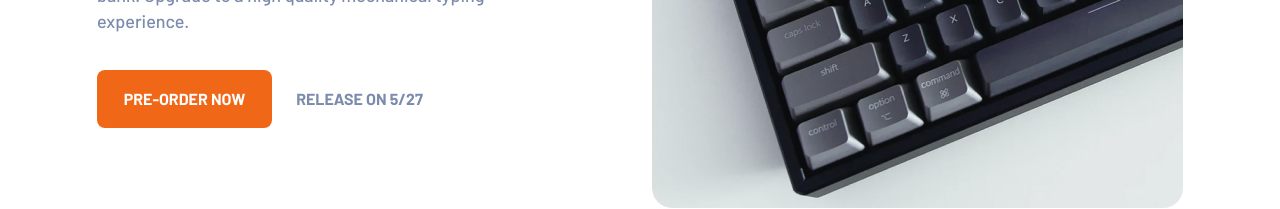
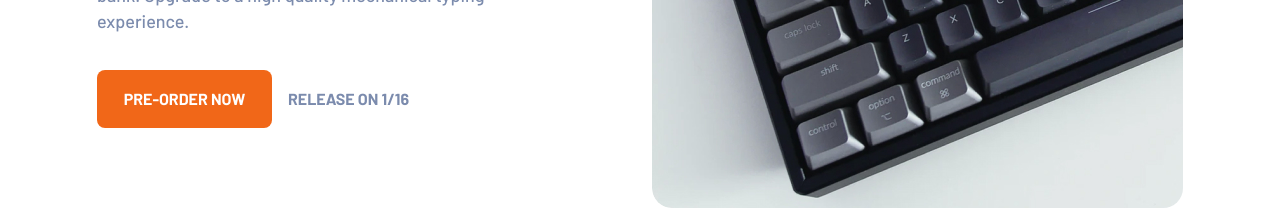
Before and after one commit to aleksi-svaridze/typemaster, a React (Create React App) app: page / in a window 1280 px wide. Shown: the part 458-667 px from the top of the page. Built offline with nearby package versions, Linux system fonts and the light colour scheme.

Commit message:
Add Date object for release paragraph

```diff
--- a/src/sections/Hero.tsx
+++ b/src/sections/Hero.tsx
@@ -15,7 +15,7 @@ const HeroSection = () => {
                   <p className='hero__paragraph fw-medium text-blue-light pe-lg-3 pe-xl-5 my-3 py-3'>Improve your productivity and gaming without breaking the bank. Upgrade to a high quality mechanical typing experience.</p>
                   <div className="d-flex pt-1 justify-content-between align-items-center justify-content-md-start">
                     <Btn textContent='Pre-order now' btnBg='btn__orange' />
-                    <Btn textContent='Release on 5/27' btnColor='text-blue-light' />
+                    <p className='text-blue-light my-0 hero__release text-uppercase fw-bolder mx-3'>Release on {new Date().getMonth() + 1}/{new Date().getDate()}</p>
                   </div>
                 </div>
 
--- a/src/styles/scss/sections/_hero.scss
+++ b/src/styles/scss/sections/_hero.scss
@@ -8,6 +8,16 @@
 
 .hero {
     overflow: hidden;
+
+    &__release {
+        font-size: 12px;
+        line-height: 18px;
+
+        @media screen and (min-width: 375px) {
+            font-size: 16px;
+            line-height: 26px;
+        }
+    }
 
     &__heading {
         font-size: 48px;
```
Also changed, not shown: src/styles/css/main.min.css, 1 other file (tests, documents, lock files or other folders).
